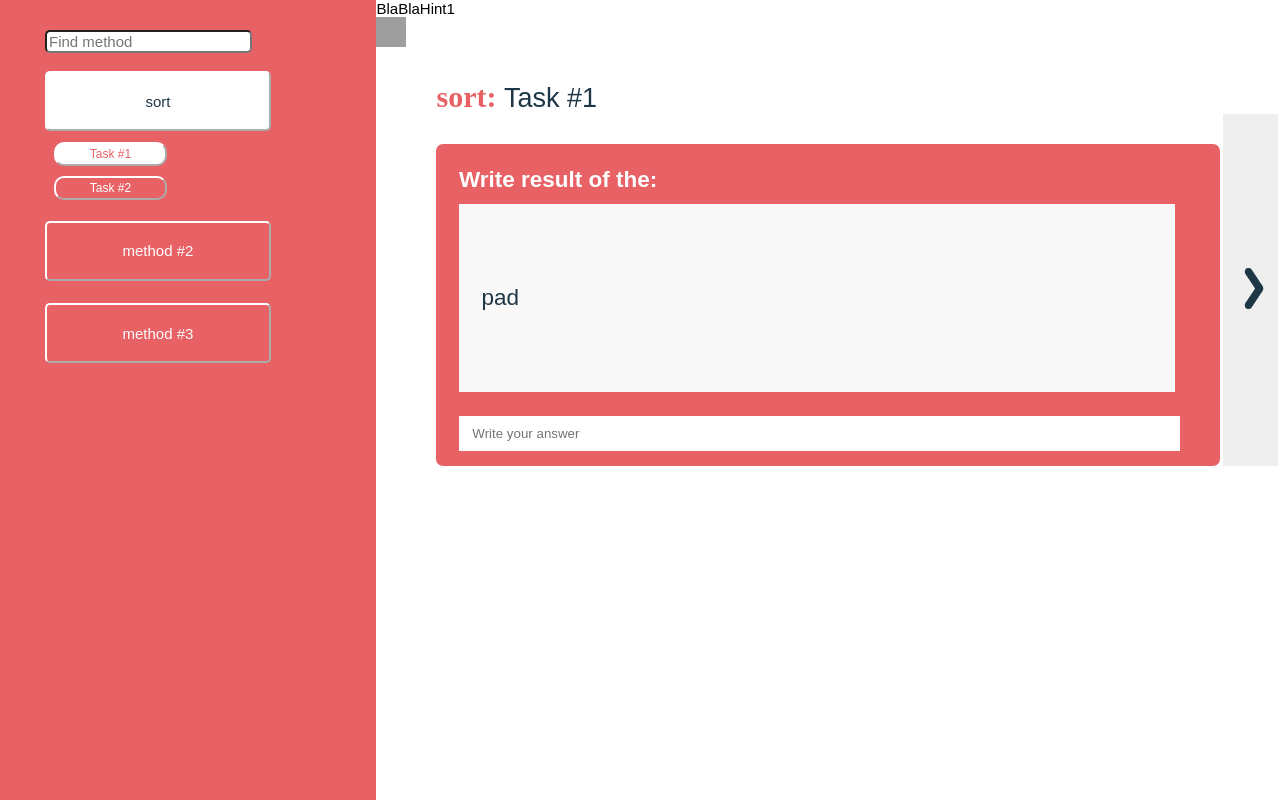
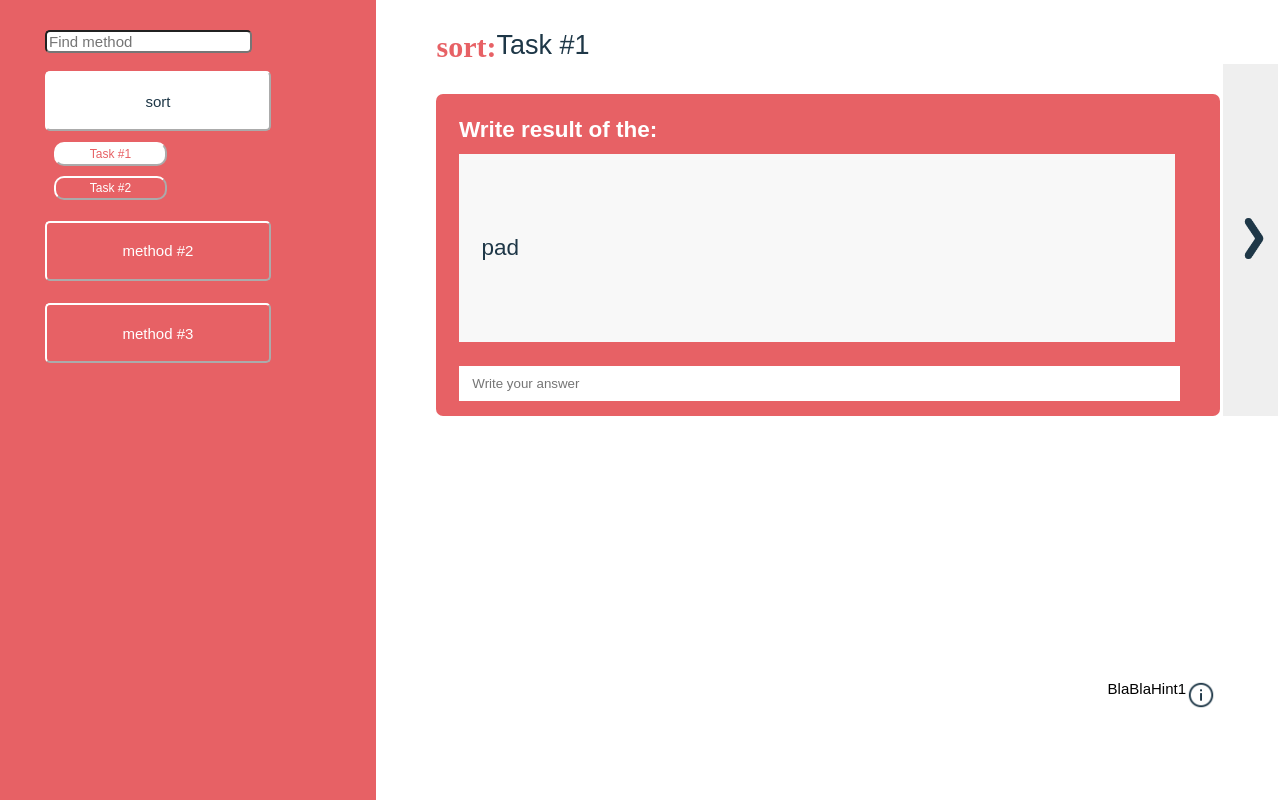
Before and after one commit to reginPekin/Methods_Learner, a React (Create React App) app: page / in a window 1280 px wide. Built offline with nearby package versions, Linux system fonts and the light colour scheme; grey boxes are pictures that could not be loaded.

Commit message:
hint css

```diff
--- a/src/Components/TaskMain/TaskMain.module.css
+++ b/src/Components/TaskMain/TaskMain.module.css
@@ -10,6 +10,21 @@
   font-size: 2em;
   font-weight: 600;
   color: var(--red);
+  display: flex;
+}
+
+.hint {
+  width: 60%;
+  height: 10%;
+  position: absolute;
+  display: flex;
+  left: 35%;
+  top: 85%;
+  justify-content: flex-end;
+}
+
+.hintText {
+  align-items: center;
 }
 
 .taskName {
```
Also changed, not shown: src/images/information.png (added).
